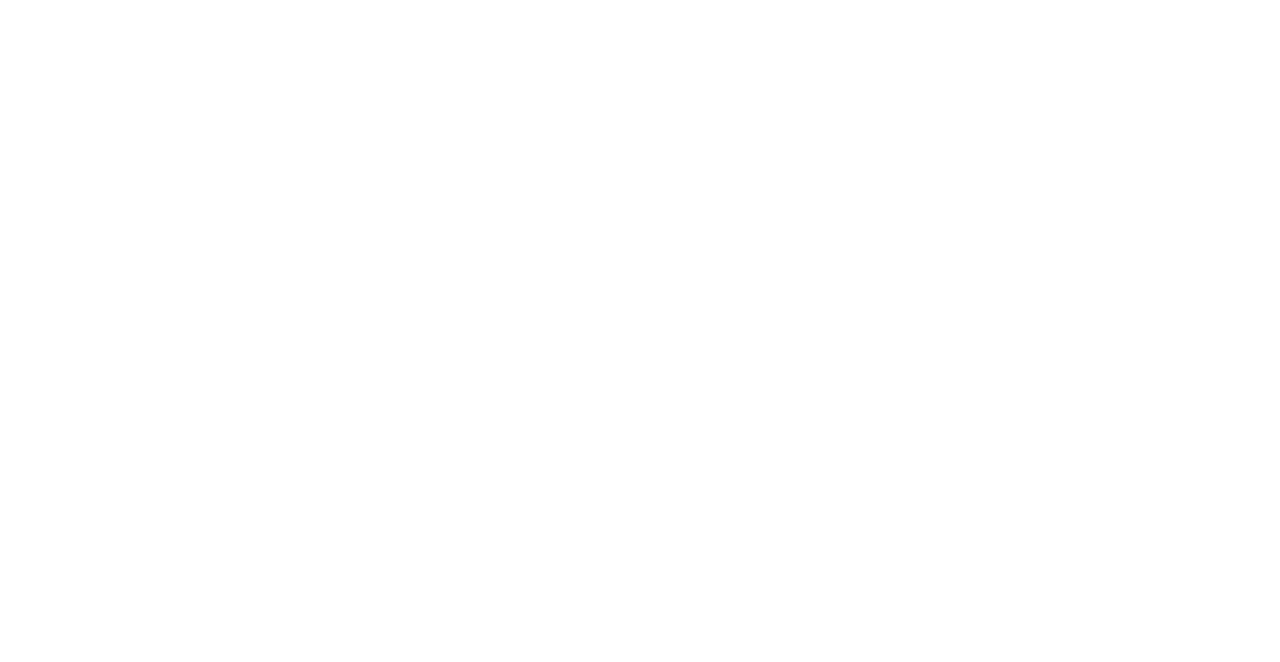
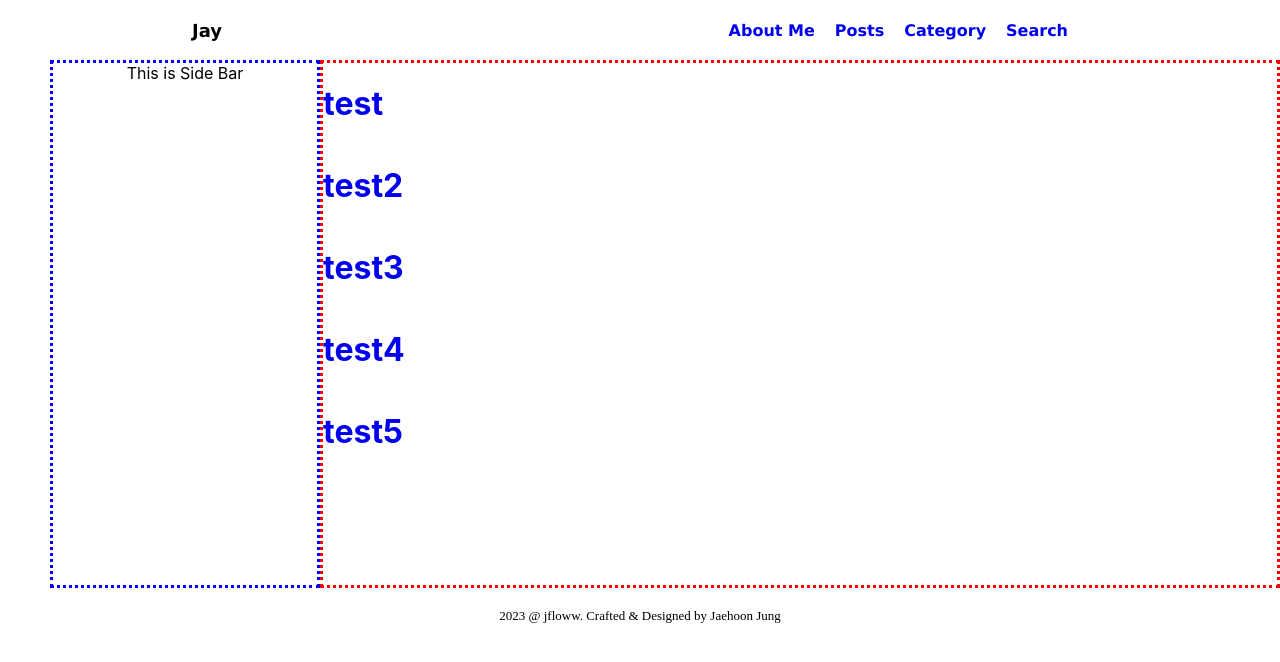
Before and after one commit to JayJung98/jayjung.github.io, a React (Create React App) app: page /posts in a window 1280 px wide. Before the commit this address had no page. Shown: the top 662 px of the page. Built offline with nearby package versions, Linux system fonts and the light colour scheme.

Commit message:
test post updated

```diff
--- a/src/App.js
+++ b/src/App.js
@@ -17,8 +17,8 @@
       <Routes>
         <Route exact path="/" element={ <Homepage /> } />
         <Route exact path="/aboutme" element={ <Aboutme/> } />
-        <Route exact path="/post" element={ <Posts/> }></Route>
-        <Route exact path="/post/test" element={ <Mdpost />} />
+        <Route exact path="/posts" element={ <Posts/> }></Route>
+        <Route exact path="/posts/test" element={ <Mdpost />} />
 
         <Route exact path="/category" element={ <Category/> } />
         <Route exact path="/search" element={ <Search/> } />
--- a/src/components/js/Header.js
+++ b/src/components/js/Header.js
@@ -14,7 +14,7 @@
                     About Me
                 </a> */}
                 <Link to = '/aboutme' className="menu">About Me</Link>
-                <Link to = '/post' className="menu">Posts</Link>
+                <Link to = '/posts' className="menu">Posts</Link>
                 <Link to = '/category' className="menu">Category</Link>
                 <Link to = '/search' className="menu">Search</Link>
             </div>
--- a/src/components/js/pages/Mdpost.js
+++ b/src/components/js/pages/Mdpost.js
@@ -5,7 +5,7 @@
 
 function Mdpost( file ) {
 
-    const file_name = file;
+    const file_name = 'test.md';
 
     const [post, setPost] = useState('');
     useEffect(() => {
--- a/src/components/js/pages/Posts.js
+++ b/src/components/js/pages/Posts.js
@@ -3,7 +3,7 @@
 import Sidebar from '../Sidebar';
 import Upload from './Upload';
 import '../../css/pages/Posts.css'
-import React, { useState, useEffect } from 'react';
+import React from 'react';
 
 
 function Posts() {
```
